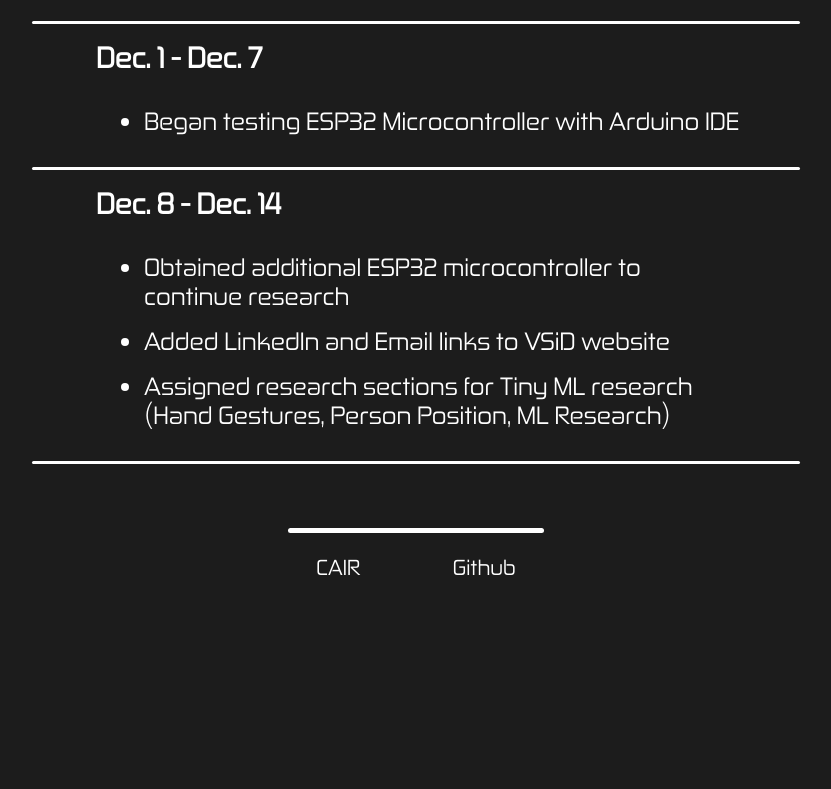
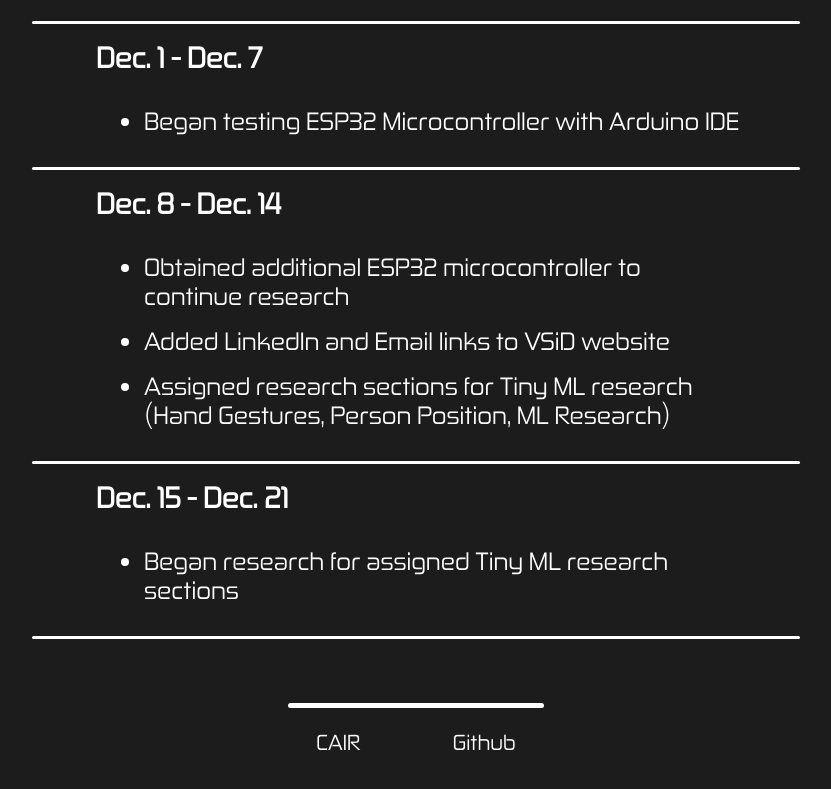
Before and after one commit to aigcu/VSiD-website, a plain HTML site: page index.html in a window 1280 px wide. Shown: the part 2545-3334 px from the top of the page, without its empty margins (224-1055 px from the left). Before the commit the page ends 3177 px from the top, so only its background shows below. Drawn offline with Linux system fonts and the light colour scheme.

Commit message:
Added weekly update Dec 15

```diff
--- a/index.html
+++ b/index.html
@@ -175,11 +175,18 @@
             </div>
             <div class="update-line"></div>
 
+            <div class="week-update">
+                <h3>Dec. 15 - Dec. 21</h3>
+                <ul>
+                    <li>Began research for assigned Tiny ML research sections</li>
+                </ul>
+            </div>
+            <div class="update-line"></div>
 
             <!--
 
     <div class="week-update">
-          <h3>Dec. 15 - Dec. 21</h3>
+          <h3>Dec. 22 - Dec. 28</h3>
           <ul>
              <li>Hello World 1</li>
              <li>Hello World 2</li>
```
